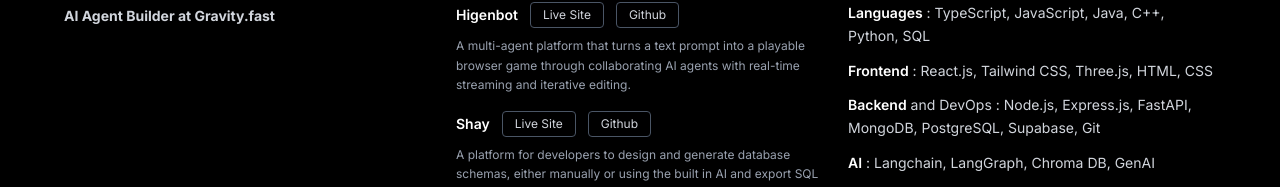
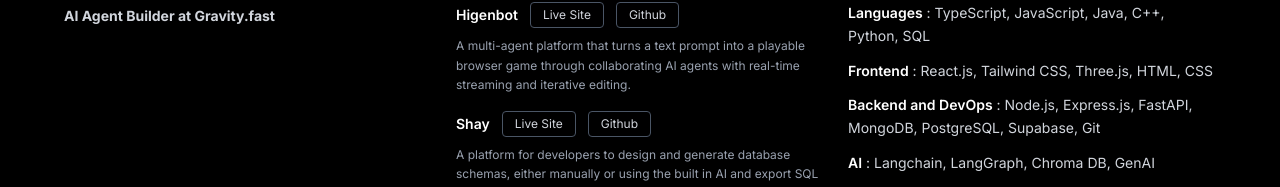
Before and after one commit to Hollow3k/ai_engineer_portfolio, a React (Vite) app: page / in a window 1280 px wide. Both pictures are taken after a click on the button "Work". Shown: the part 442-629 px from the top of the page. Built offline with nearby package versions, Linux system fonts and the light colour scheme; the HTML template or start-up script is replaced by a standard one.

Commit message:
small fix

```diff
--- a/src/components/WorkSection.tsx
+++ b/src/components/WorkSection.tsx
@@ -105,8 +105,8 @@
               {skills.frontend}
             </li>
             <li>
-              <span className="font-semibold text-white">Backend</span> and
-              DevOps : {skills.backend}
+              <span className="font-semibold text-white">Backend and
+              DevOps</span> : {skills.backend}
             </li>
             <li>
               <span className="font-semibold text-white">AI</span> : {skills.ai}
```
